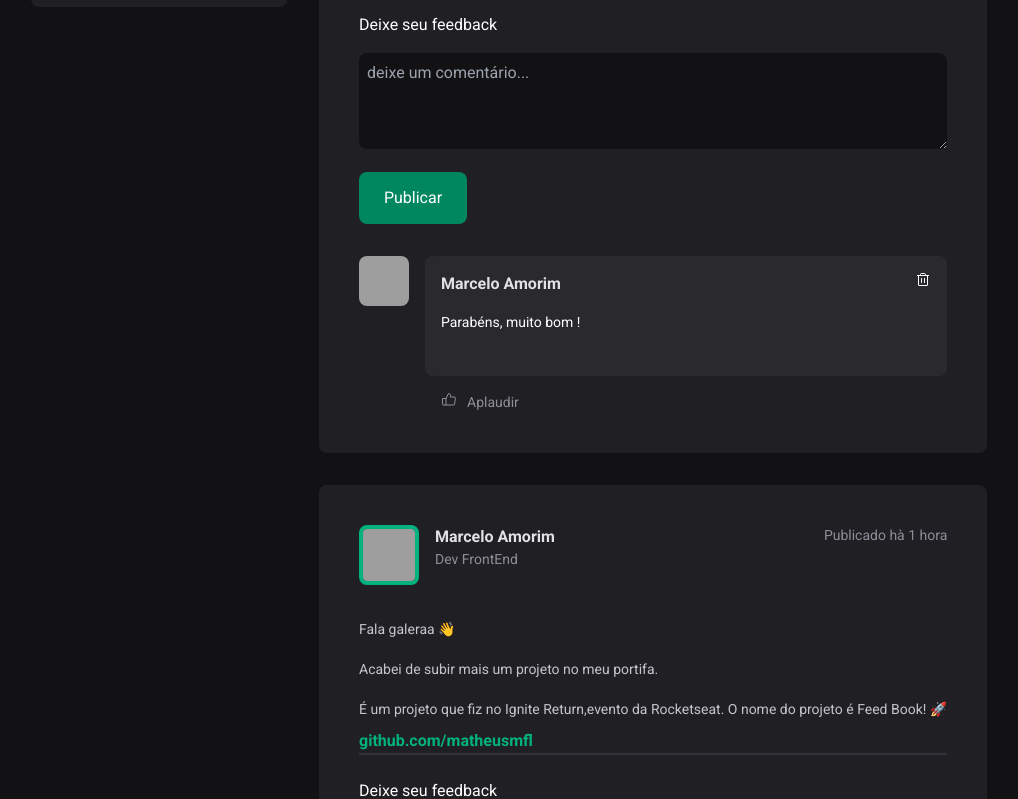
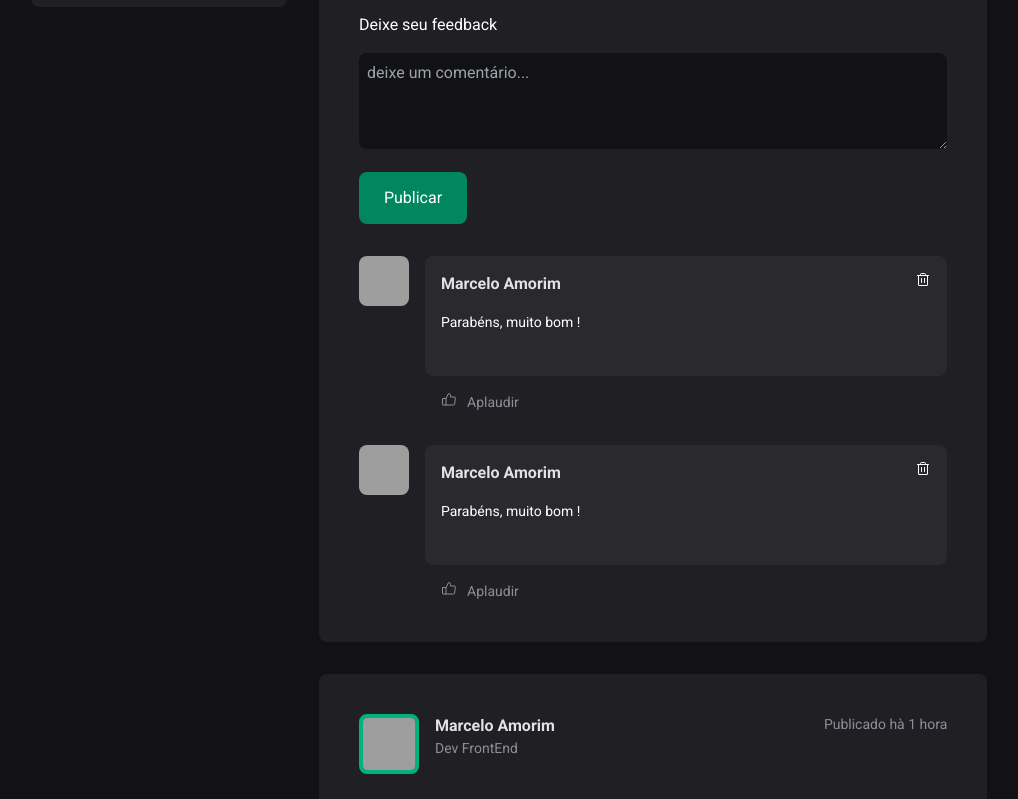
Before and after one commit to matheusmfl/feedBook, a React (Vite) app: page / in a window 1280 px wide. Shown: the part 409-1208 px from the top of the page, without its empty margins (129-1147 px from the left). Built offline with nearby package versions, Linux system fonts and the light colour scheme; grey boxes are pictures that could not be loaded.

Commit message:
Adicionando useState na sessão de comentários e refatorando código

```diff
--- a/src/components/Posts/ImputPost.tsx
+++ b/src/components/Posts/ImputPost.tsx
@@ -1,18 +1,58 @@
+import { Comment } from "./comment";
+import {ReactNode} from 'react'
+import { useState } from "react";
 
-export function ImputPost(){
+
+
+
+interface imputPostProps{
+    name?: string
+    text?: ReactNode
+}
+
+export function ImputPost({name, text}: imputPostProps){
+   const hasComment = [name]
+
+
+   const [comentario, novoComentario] = useState([1,2])
+
+   function HandleCreateNewComment(){
+    novoComentario([...comentario, comentario.length + 1])
+
+
+    event?.preventDefault()
+
+}
+
     return(
         <>
 
-        <form className="mt-6">
+        <form onSubmit={HandleCreateNewComment} className="mt-6">
             <h2 className="text-white text-bold mb-4">
                 Deixe seu feedback
             </h2>
 
             <textarea placeholder='deixe um comentário...'  className="bg-gray1 w-full text-gray6 min-h-[96px] rounded-lg focus:ring focus:ring-green-light text-justify mb-4 p-2" />
+
+
+        <button type="submit" className="w-[108px] h-[52px] bg-green text-bold text-lg text-white rounded-lg" >Publicar</button>
         </form>
 
-        <button type="submit" className="w-[108px] h-[52px] bg-green text-bold text-lg text-white rounded-lg" >Publicar</button>
+       <div>
 
+            {comentario.map(comment => {
+                return(
+                    hasComment.map(comment =>{
+
+                        if (comment !== undefined){
+                            return(<Comment
+                            name={name}
+                            text={text}
+                            />)}
+                    })
+                )
+            })}
+        </div>
         </>
     )
 }
--- a/src/components/Posts/Posts.tsx
+++ b/src/components/Posts/Posts.tsx
@@ -43,22 +43,9 @@ export function Posts({url, name, profession, link, content, nameComment, textCo
                 </main>
 
             <footer>
-                <ImputPost  />
+                <ImputPost name={nameComment} text={textComment} />
             </footer>
-
-            <div>
-            {
-                hasComment.map(comment =>{
-                    if (comment !== undefined){
-                        return(<Comment
-                        name={nameComment}
-                        text={textComment}
-                        />)}
-                })
-            }
-
-            </div>
-                    </div>
+        </div>
 
     )
 
```
